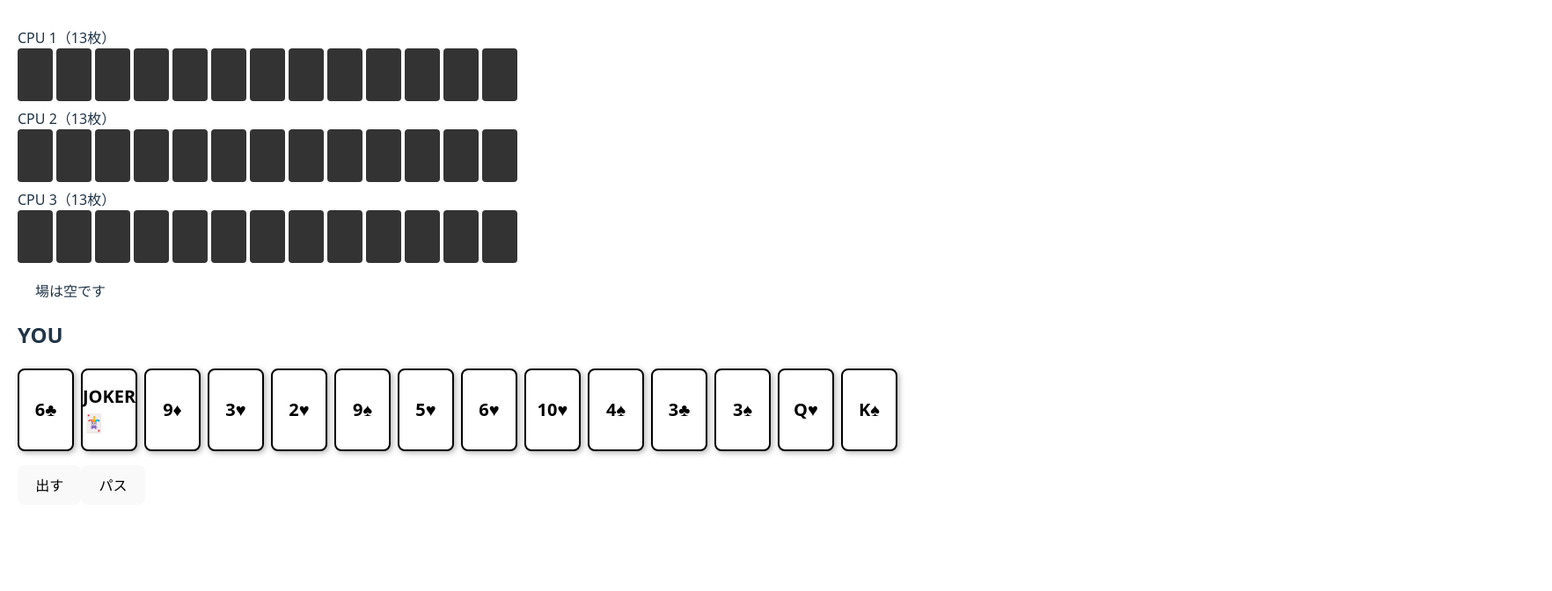
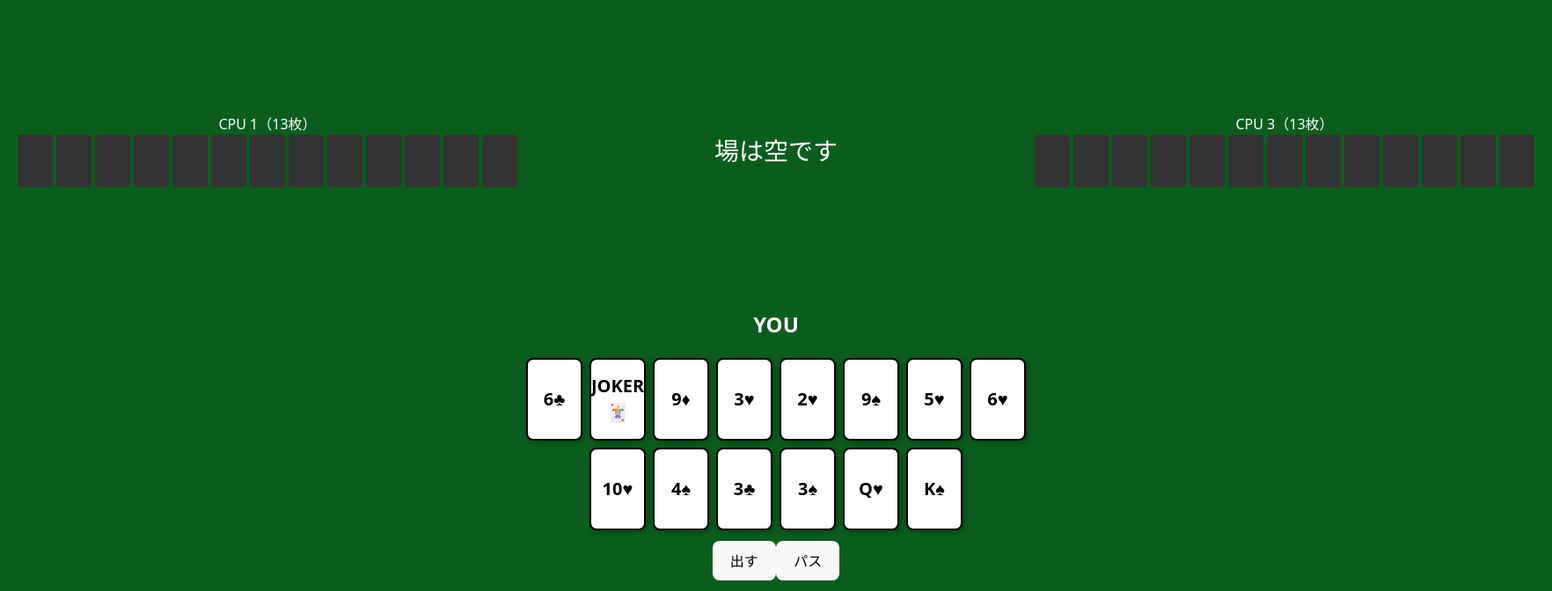
Before and after one commit to Takakuraakira-dev/daifugo-react, a React app: page / in a window 1280 px wide. Shown: the part 160-832 px from the top of the page at 88% size, 1764 px wide, since content can reach past the window. Before the commit the page ends 800 px from the top, so only its background shows below. Built offline with nearby package versions, Linux system fonts and the light colour scheme; the HTML template or start-up script is replaced by a standard one.

Commit message:
deploy準備

```diff
--- a/src/App.jsx
+++ b/src/App.jsx
@@ -262,20 +262,10 @@ useEffect(() => {
     setMessage(`${cpu.name} が出しました`);
     nextTurn();
   };
-
-  /* ===== UI ===== */
-  return (
-    <div style={{ padding: 20 }}>
-      <h1>大富豪</h1>
-      <p>{message}</p>
-
-      {/* ===== CPU ===== */}
-      {players
-        .filter((p) => p.isCPU)
-        .map((cpu) => (
-          <div key={cpu.id} style={{ marginBottom: 8 }}>
-            {cpu.name}（{cpu.hand.length}枚）
-            <div style={{ display: "flex", gap: 4 }}>
+  const renderCPU = (cpu) => (
+    <div>
+      <div>{cpu.name}（{cpu.hand.length}枚）</div>
+      <div style={{ display: "flex", gap: 4, justifyContent: "center" }}>
         {cpu.hand.map((_, i) => (
           <div
             key={i}
@@ -289,10 +279,59 @@ useEffect(() => {
         ))}
       </div>
     </div>
-        ))}
+  );
+
+
+  /* ===== UI ===== */
+  return (
+    <div
+      style={{
+        height: "100vh",
+        display: "grid",
+        gridTemplateColumns: "1fr 2fr 1fr",
+        gridTemplateRows: "1fr 2fr 1fr",
+        gap: 10,
+
+        background: "#0b5d1e", // ← ここだけで背景OK
+        color: "white",
+        padding: 20,
+
+        textAlign: "center",
+        alignItems: "center",
+      }}
+    >
+      {/* ===== 上 CPU2 ===== */}
+      <div style={{ gridColumn: 2, gridRow: 1 }}>
+        {players[2] && renderCPU(players[2])}
+      </div>
+
+      {/* ===== 左 CPU1 ===== */}
+      <div style={{ gridColumn: 1, gridRow: 2 }}>
+        {players[1] && renderCPU(players[1])}
+      </div>
 
      {/* ===== 場 ===== */}
-      <div style={{ margin: 20 }}>
+<div
+  style={{
+    gridColumn: 2,
+    gridRow: 2,
+    margin: 20,
+    fontSize: 28,
+    fontWeight: "bold",
+    minHeight: 80,
+    display: "flex",
+    justifyContent: "center",
+    flexDirection: "column",
+    alignItems: "center",
+  }}
+>
+  {/* ⭐ メッセージ表示 */}
+  {message && (
+    <div style={{ marginBottom: 10, color: "#ffd700" }}>
+      {message}
+    </div>
+  )}
+
   {field.table ? (
     Array.from({ length: field.table.count }).map((_, i) => (
       <span key={i} style={{ margin: 6 }}>
@@ -304,9 +343,24 @@ useEffect(() => {
   )}
 </div>
 
-      {/* ===== YOU ===== */}
+
+      {/* ===== 右 CPU3 ===== */}
+      <div style={{ gridColumn: 3, gridRow: 2 }}>
+        {players[3] && renderCPU(players[3])}
+      </div>
+
+      {/* ===== 下 YOU ===== */}
+      <div style={{ gridColumn: 2, gridRow: 3 }}>
         <h2>YOU</h2>
-      <div style={{ display: "flex", flexWrap: "wrap", gap: 8 }}>
+
+        <div
+          style={{
+            display: "flex",
+            flexWrap: "wrap",
+            gap: 8,
+            justifyContent: "center",
+          }}
+        >
           {you?.hand.map((card, i) => (
             <Card
               key={i}
@@ -317,25 +371,13 @@ useEffect(() => {
           ))}
         </div>
 
-      {/* ===== 操作ボタン ===== */}
         {!winner && isYourTurn && !gameFinished && (
-        <div style={{ marginTop: 16 }}>
+          <div style={{ marginTop: 12 }}>
             <button onClick={playCards}>出す</button>
             <button onClick={passTurn}>パス</button>
           </div>
         )}
-
-      {/* ===== 結果発表 ===== */}
-      {gameFinished && (
-        <div style={{ marginTop: 24 }}>
-          <h2>🏆 結果発表</h2>
-          {rankedWithRoles.map((p, i) => (
-            <div key={p.id}>
-              {i + 1}位：{p.name}（{p.role}）
       </div>
-          ))}
-        </div>
-      )}
     </div>
   );
 }
```
Lines whose indentation alone changed are shown as unchanged.
